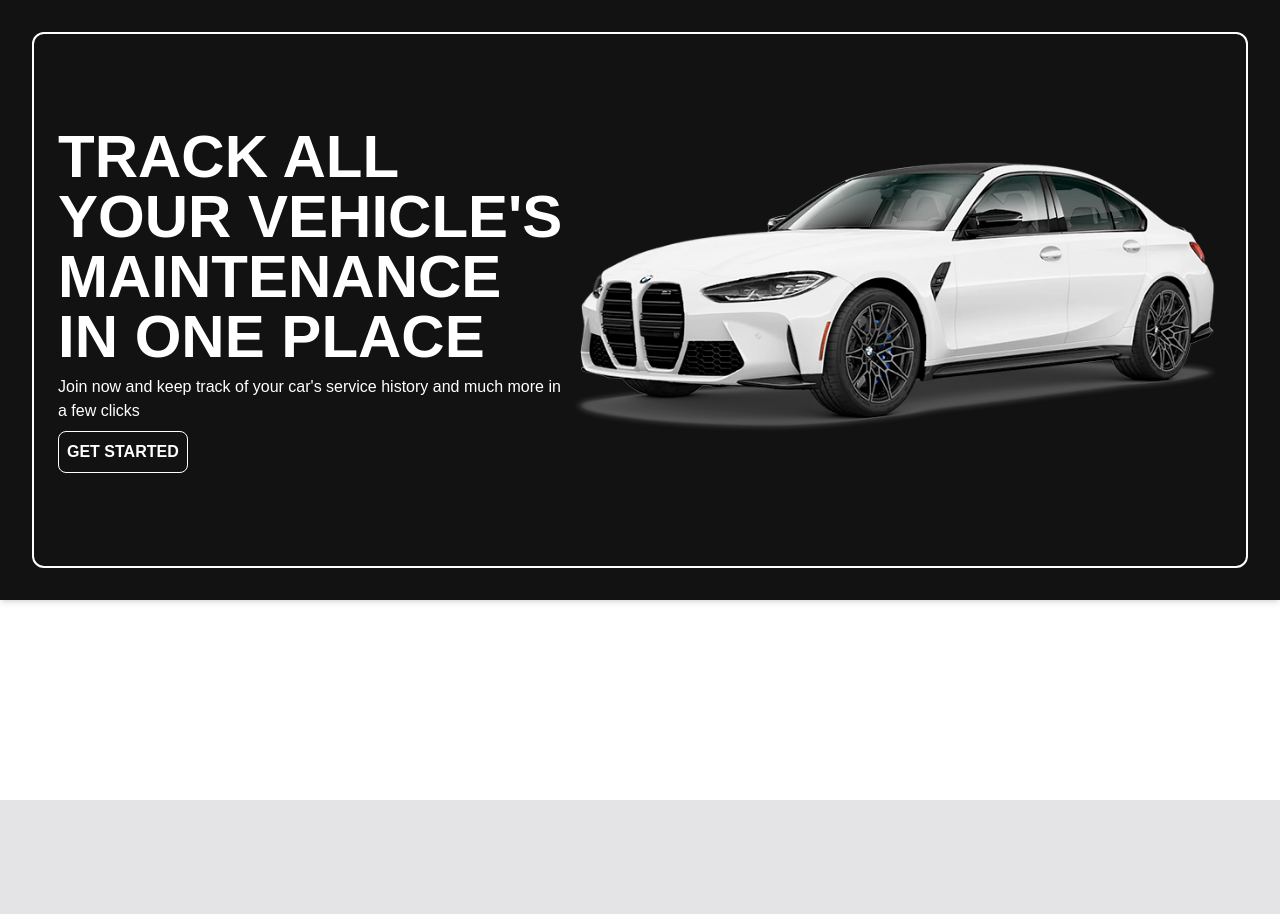
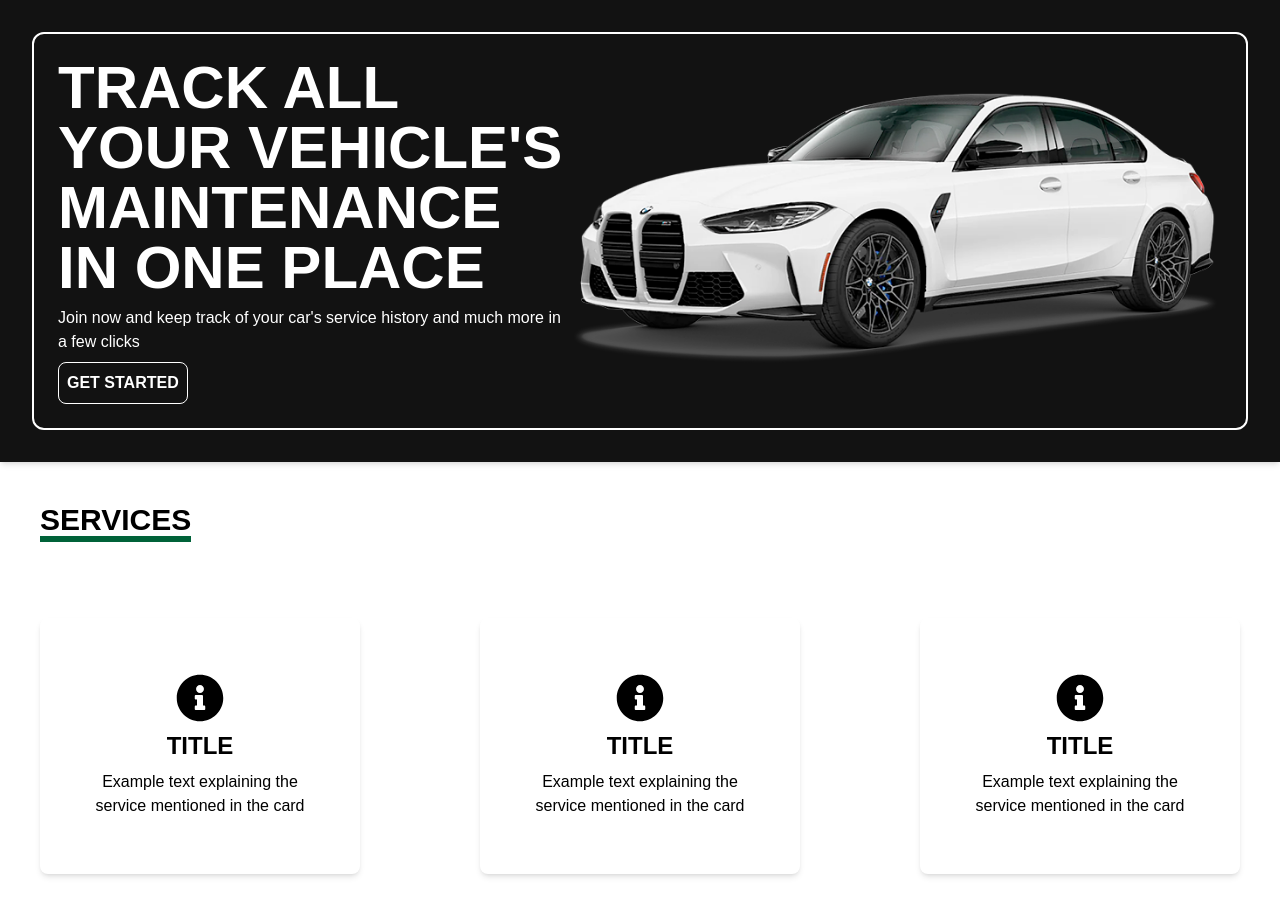
Before and after one commit to 28ad/car-service-app, a Next.js app in the folder frontend/: page / in a window 1280 px wide. Before the commit the page ends 800 px from the top, so only its background shows below. Built offline with nearby package versions, Linux system fonts and the light colour scheme.

Commit message:
added services sections + boilerplate service cards

```diff
--- a/frontend/app/page.tsx
+++ b/frontend/app/page.tsx
@@ -1,9 +1,10 @@
 import heroImg from './assets/images/hero-image.png';
 import Image from 'next/image';
+import { FaInfoCircle } from "react-icons/fa";
 
 export default function Home() {
   return (
-    <div className="h-screen bg-white">
+    <div className="w-full bg-white">
 
       {/* hero section */}
       <main className="p-8 lg:h-3/4 w-full bg-base-black flex justify-center items-center shadow-md">
@@ -33,6 +34,35 @@ export default function Home() {
 
       {/* services sections */}
 
+        <div className="font-extrabold text-3xl p-10 text-center lg:text-left">
+          <span className='border-b-6 border-primary-accent'>SERVICES</span>
+        </div>
+
+
+        <div className='grid grid-cols-1 lg:grid-cols-3 gap-10 place-items-center py-10'>
+
+        {/* service cards */}
+        <div className='shadow-md rounded-lg h-64 w-8/10 flex flex-col items-center justify-center text-center gap-2 p-10 hover:scale-105 '>
+          <FaInfoCircle size={48}/>
+          <span className='font-bold text-2xl'>TITLE</span>
+          <span>Example text explaining the service mentioned in the card</span>
+
+        </div>
+                <div className='shadow-md rounded-lg h-64 w-8/10 flex flex-col items-center justify-center text-center gap-2 p-10 hover:scale-105'>
+          <FaInfoCircle size={48}/>
+          <span className='font-bold text-2xl'>TITLE</span>
+          <span>Example text explaining the service mentioned in the card</span>
+
+        </div>
+                <div className='shadow-md rounded-lg h-64 w-8/10 flex flex-col items-center justify-center text-center gap-2 p-10 hover:scale-105'>
+          <FaInfoCircle size={48}/>
+          <span className='font-bold text-2xl'>TITLE</span>
+          <span>Example text explaining the service mentioned in the card</span>
+
+        </div>
+
+      </div>
+
     </div>
   );
 }
```
